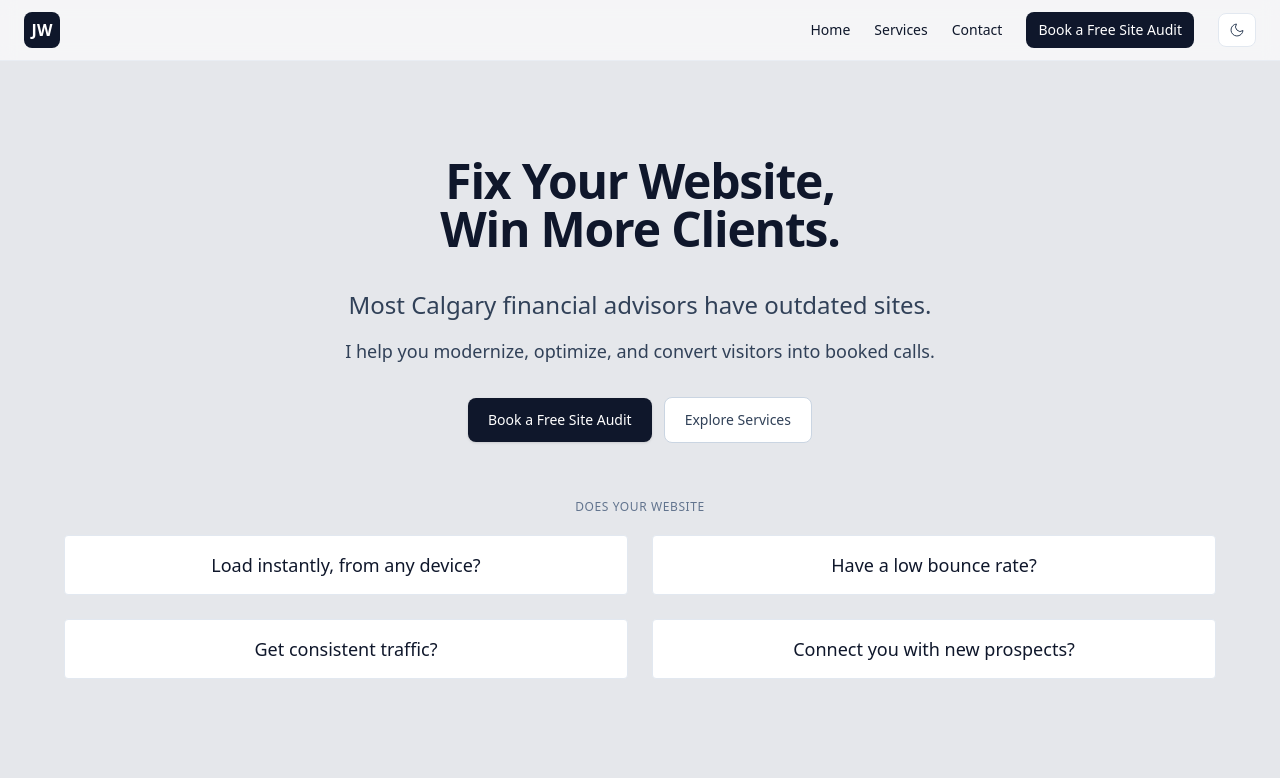
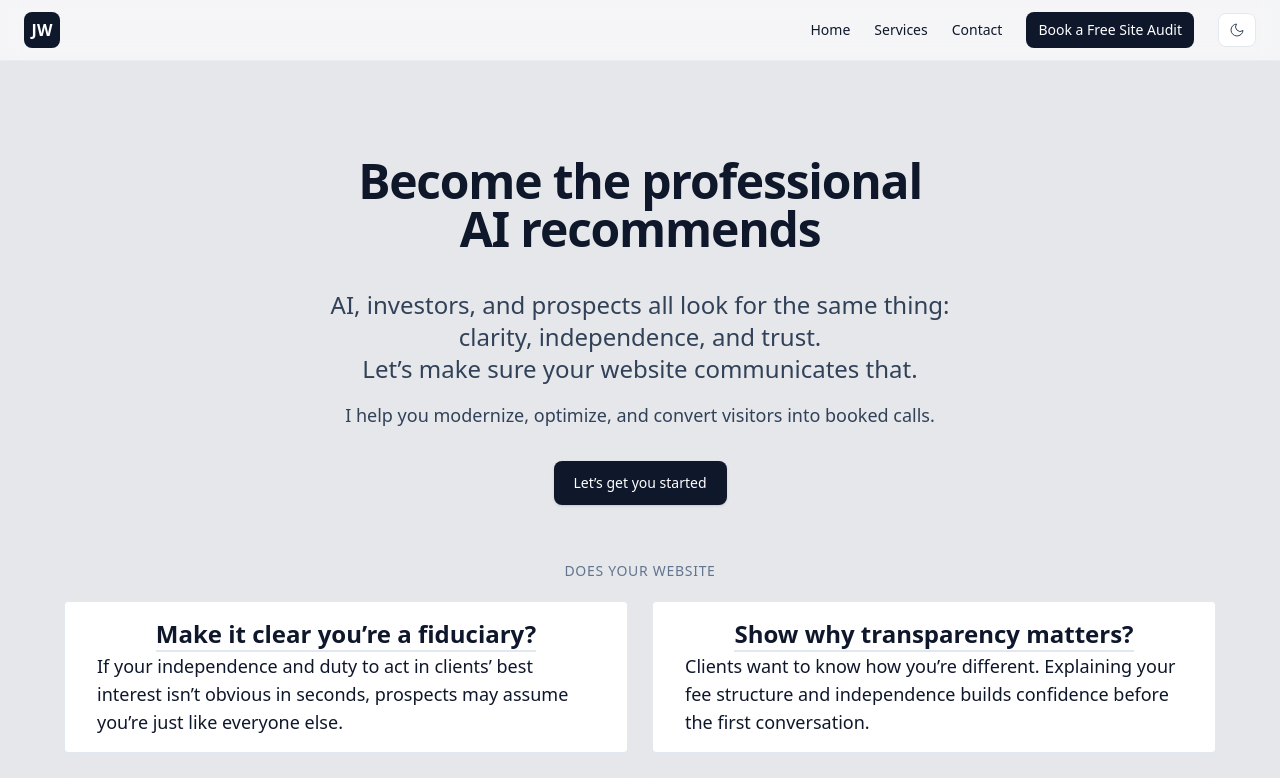
Before and after one commit to m4cbeth/warpofolio, a Next.js app: page / in a window 1280 px wide. Shown: the top 778 px of the page. Built offline with nearby package versions, Linux system fonts and the light colour scheme.

Commit message:
modal, copywriting, footer updated

```diff
--- a/src/components/ContactSection.tsx
+++ b/src/components/ContactSection.tsx
@@ -56,7 +56,7 @@ export function ContactSection() {
   };
 
   return (
-    <section id="contact" className="border-t border-slate-100 py-16 dark:border-slate-900 md:py-20 scroll">
+    <section id="contact" className="border-t border-slate-100 dark:border-slate-900 md:py-20 scroll">
       <div className="mx-auto max-w-7xl px-4 md:px-6">
         <motion.div
           variants={fadeUp}
--- a/src/components/EmailLink.tsx
+++ b/src/components/EmailLink.tsx
@@ -2,7 +2,7 @@
 
 export default function EmailLink() {
 return (
-    <a rel="noreferrer" target="_blank" href="mailto:info@jarenwhitehouse.com?subject=I want a better site for a great price today, let's make it happen">
+    <a rel="noreferrer" target="_blank" href="mailto:info@jarenwhitehouse.com">
         info@jarenwhitehouse.com
     </a>
 )
--- /dev/null
+++ b/src/components/GetStartedModal.tsx
@@ -0,0 +1,100 @@
+"use client"
+
+import { AnimatePresence, motion } from "framer-motion"
+import { useEffect, useState } from "react"
+import { ContactSection } from "./ContactSection"
+
+export default function GetStartedModal() {
+    const [isVisible, setIsVisible] = useState(false)
+
+    // Close on Escape key
+    useEffect(() => {
+        function onKeyDown(e: KeyboardEvent) {
+            if (e.key === "Escape") setIsVisible(false)
+        }
+        window.addEventListener("keydown", onKeyDown)
+        return () => window.removeEventListener("keydown", onKeyDown)
+    }, [])
+
+    return (
+        <div className="relative">
+            {/* Trigger */}
+            <motion.button
+                type="button"
+                aria-haspopup="dialog"
+                aria-expanded={isVisible}
+                className="inline-flex items-center justify-center rounded-md hover:cursor-pointer hover:scale-110 bg-slate-900 px-5 py-3 text-sm font-medium text-white shadow-sm transition hover:bg-slate-800 focus:outline-none focus:ring-2 focus:ring-slate-400 dark:bg-white dark:text-slate-900 dark:hover:bg-slate-200"
+                onClick={() => setIsVisible(true)}
+                whileTap={{ y: 0.9 }}
+            >
+                Let’s get you started
+            </motion.button>
+
+            <AnimatePresence initial={false}>
+                {isVisible ? (
+                    <>
+                        {/* Backdrop */}
+                        <motion.div
+                            className="fixed inset-0 z-40 bg-black/50 backdrop-blur-[5px]"
+                            initial={{ opacity: 0 }}
+                            animate={{ opacity: 1 }}
+                            exit={{ opacity: 0 }}
+                            onClick={() => setIsVisible(false)}
+                        />
+
+                        {/* Dialog */}
+                        <motion.div
+                            role="dialog"
+                            aria-modal="true"
+                            className="fixed inset-0 z-50 flex items-center justify-center p-4"
+                            initial={{ opacity: 0, scale: 0.95, y: 8 }}
+                            animate={{ opacity: 1, scale: 1, y: 0 }}
+                            exit={{ opacity: 0, scale: 0.95, y: 8 }}
+                        >
+                            <div className="w-full max-w-md rounded-lg bg-white p-6 shadow-xl ring-1 ring-black/5 dark:bg-slate-950 dark:ring-white/10">
+                                <div className="flex items-center justify-between">
+                                    <h2 className="text-lg italic font-semibold text-slate-900 dark:text-white">
+                                        Let's Get Started
+                                    </h2>
+                                    <button
+                                        type="button"
+                                        aria-label="Close"
+                                        onClick={() => setIsVisible(false)}
+                                        className="rounded px-2 p-1 text-slate-500 transition hover:bg-slate-100 hover:text-slate-700 focus:outline-none focus:ring-2 focus:ring-slate-400 dark:text-slate-400 dark:hover:bg-slate-800 dark:hover:text-slate-200"
+                                    >
+                                        ✕
+                                    </button>
+                                </div>
+                                <div className="mt-4 text-sm text-slate-600 dark:text-slate-300">
+                                    <ContactSection/>
+                                </div>
+                                <button
+                                        type="button"
+                                        onClick={() => setIsVisible(false)}
+                                        className="inline-flex items-center justify-center rounded-md border border-slate-300 bg-white px-4 py-2 text-sm font-medium text-slate-700 transition hover:bg-slate-50 focus:outline-none focus:ring-2 focus:ring-slate-400 dark:border-slate-700 dark:bg-slate-800 dark:text-slate-100 dark:hover:bg-slate-700"
+                                    >
+                                        Close
+                                    </button>
+                                <div className="mt-6 flexx hidden justify-end gap-2">
+                                    <button
+                                        type="button"
+                                        onClick={() => setIsVisible(false)}
+                                        className="inline-flex items-center justify-center rounded-md border border-slate-300 bg-white px-4 py-2 text-sm font-medium text-slate-700 transition hover:bg-slate-50 focus:outline-none focus:ring-2 focus:ring-slate-400 dark:border-slate-700 dark:bg-slate-800 dark:text-slate-100 dark:hover:bg-slate-700"
+                                    >
+                                        Close
+                                    </button>
+                                    <button
+                                        type="button"
+                                        className="inline-flex items-center justify-center rounded-md bg-slate-900 px-4 py-2 text-sm font-medium text-white transition hover:bg-slate-800 focus:outline-none focus:ring-2 focus:ring-slate-400 dark:bg:white dark:text-slate-900 dark:hover:bg-slate-200"
+                                    >
+                                        Continue
+                                    </button>
+                                </div>
+                            </div>
+                        </motion.div>
+                    </>
+                ) : null}
+            </AnimatePresence>
+        </div>
+    )
+}
--- a/src/components/Hero.tsx
+++ b/src/components/Hero.tsx
@@ -4,6 +4,7 @@ import { motion } from "framer-motion";
 import { fadeUp, sectionTransition } from "@/lib/animations";
 import { YourQuickChecklist } from "@/components/ProblemPoints";
 import { ProblemPoint } from "@/data/content-data";
+import GetStartedModal from "./GetStartedModal";
 
 export function Hero({ points }: { points: ProblemPoint[] }) {
   return (
@@ -23,25 +24,24 @@ export function Hero({ points }: { points: ProblemPoint[] }) {
             transition={sectionTransition}
             className="text-balance text-4xl font-extrabold tracking-tight text-slate-900 md:text-5xl dark:text-white"
           >
-            Fix Your Website,<br/> Win More Clients.
+            Become the professional AI recommends
           </motion.h1>
           <p className="mx-auto mt-4 max-w-2xl pt-5 text-pretty text-2xl text-slate-700 dark:text-slate-300">
-            Most Calgary financial advisors have outdated sites.
+            AI, investors, and prospects all look for the same thing:
+            <br/>
+            clarity, independence, and trust.
+            <br/>
+            Let’s make sure your website communicates that.
           </p>
           <p className="mx-auto mt-4 max-w-2xl text-pretty text-lg text-slate-700 dark:text-slate-300">
             I help you modernize, optimize, and convert visitors
             into booked calls.
           </p>
           <div className="mt-8 flex flex-wrap items-center justify-center gap-3">
-            <a
-              href="#contact"
-              className="inline-flex items-center justify-center rounded-md bg-slate-900 px-5 py-3 text-sm font-medium text-white shadow-sm transition hover:bg-slate-800 focus:outline-none focus:ring-2 focus:ring-slate-400 dark:bg-white dark:text-slate-900 dark:hover:bg-slate-200"
-            >
-              Book a Free Site Audit
-            </a>
+            <GetStartedModal />
             <a
               href="#services"
-              className="inline-flex items-center justify-center rounded-md border border-slate-300 bg-white px-5 py-3 text-sm font-medium text-slate-700 transition hover:bg-slate-50 dark:border-slate-800 dark:bg-slate-900 dark:text-slate-100 dark:hover:bg-slate-800"
+              className="ihnline-flex hidden items-center justify-center rounded-md border border-slate-300 bg-white px-5 py-3 text-sm font-medium text-slate-700 transition hover:bg-slate-50 dark:border-slate-800 dark:bg-slate-900 dark:text-slate-100 dark:hover:bg-slate-800"
             >
               Explore Services
             </a>
--- a/src/components/ProblemPoints.tsx
+++ b/src/components/ProblemPoints.tsx
@@ -12,18 +12,18 @@ export function YourQuickChecklist({ points }: { points: ProblemPoint[] }) {
       viewport={{ once: false, margin: "-80px" }}
       className="mx-auto mt-14 max-w-6xl"
     >
-      <p className="text-center text-xs uppercase tracking-wider text-slate-500 dark:text-slate-400">
+      <p className="text-center text-sm uppercase tracking-wider text-slate-500 dark:text-slate-400">
         Does your website
       </p>
       <div className="mt-5 grid grid-cols-1 gap-6 md:grid-cols-2">
         {points.map((point) => (
-          <div
-            key={point.question}
-            className="flex w-full h-15 items-center justify-center text-lg rounded border border-slate-200 bg-white font-lg text-slate-900 dark:border-slate-800 dark:bg-slate-900 dark:text-slate-50"
-            aria-label={point.question}
-            title={point.question}
-          >
-            {point.question}
+          <div key={point.question} className="flex flex-col w-full p-4 items-center justify-center text-lg rounded border border-slate-200 bg-white font-lg text-slate-900 dark:border-slate-800 dark:bg-slate-900 dark:text-slate-50">
+            <h2 className=" font-bold text-2xl border-b-2">
+              {point.question}
+            </h2>
+            <p className="font-thin text-pretty mx-4">
+              {point.blurb}
+            </p>
           </div>
         ))}
       </div>
--- a/src/data/content-data.tsx
+++ b/src/data/content-data.tsx
@@ -17,20 +17,20 @@ export type ProblemPoint = {
 }
 export const problemPoints: ProblemPoint[] = [
   {
-    question: "Load instantly, from any device?",
-    blurb: "example",
+    question: "Make it clear you’re a fiduciary?",
+    blurb: "If your independence and duty to act in clients’ best interest isn’t obvious in seconds, prospects may assume you’re just like everyone else."
   },
   {
-    question: "Have a low bounce rate?",
-    blurb: "example",
+    question: "Show why transparency matters?",
+    blurb: "Clients want to know how you’re different. Explaining your fee structure and independence builds confidence before the first conversation."
   },
   {
-    question: "Get consistent traffic?",
-    blurb: "example",
+    question: "Educate instead of just sell?",
+    blurb: "Advisors who teach, publish, and share insights attract clients who value guidance—not just performance promises."
   },
   {
-    question: "Connect you with new prospects?",
-    blurb: "example",
+    question: "Build trust?",
+    blurb: "Your website should work like an introduction: approachable, credible, and confidence-building—so the first meeting feels like a continuation, not a cold start."
   },
 ];
 
```
Also changed, not shown: src/components/Footer.tsx (+4 -3 lines), src/app/(home)/services/page.tsx (renamed from src/app/services/page.tsx).
